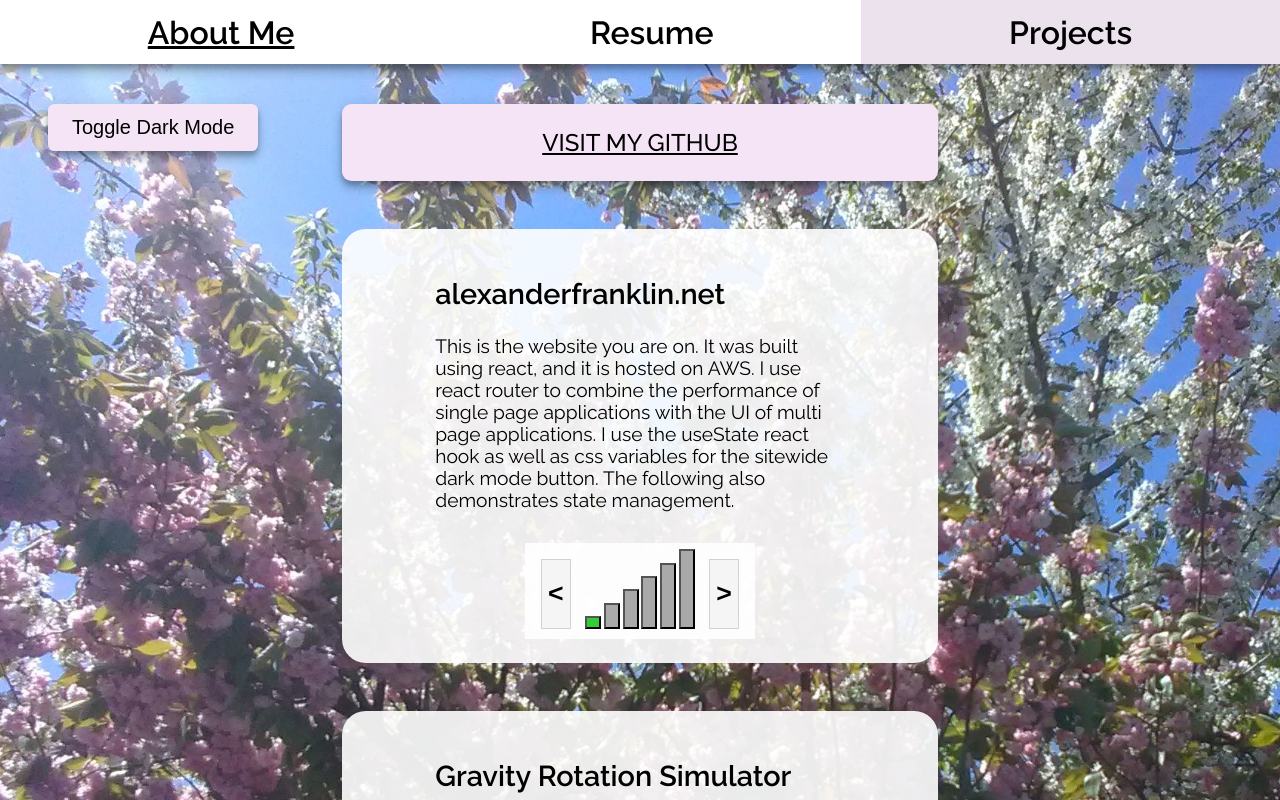
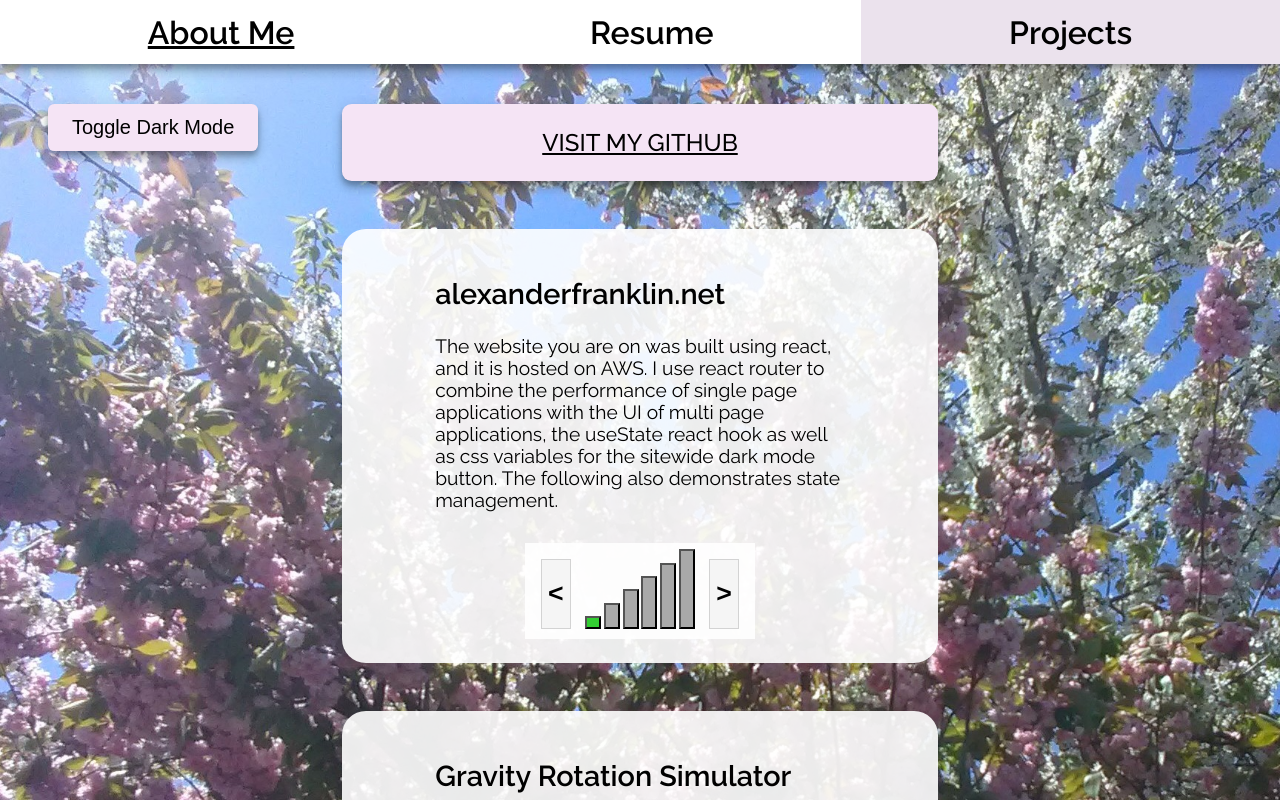
Before and after one commit to PAlexanderFranklin/alexanderfranklin, a React (Create React App) app: page /projects in a window 1280 px wide. Shown: the top 800 px of the page. Built offline with nearby package versions, Linux system fonts and the light colour scheme.

Commit message:
Rewrite project text

```diff
--- a/src/views/Pages/Projects/Projects.js
+++ b/src/views/Pages/Projects/Projects.js
@@ -25,11 +25,11 @@ function Projects() {
 
   projectArray.push(
     <Project className="bubble" title="alexanderfranklin.net">
-      This is the website you are on. It was
+      The website you are on was
       built using react, and it is hosted on AWS.
       I use react router to combine the performance of single page applications
-      with the UI of multi page applications.
-      I use the useState react hook as well as
+      with the UI of multi page applications,
+      the useState react hook as well as
       css variables for the sitewide dark mode button.
       The following also demonstrates state management.
       <div className="bar_display">
```
